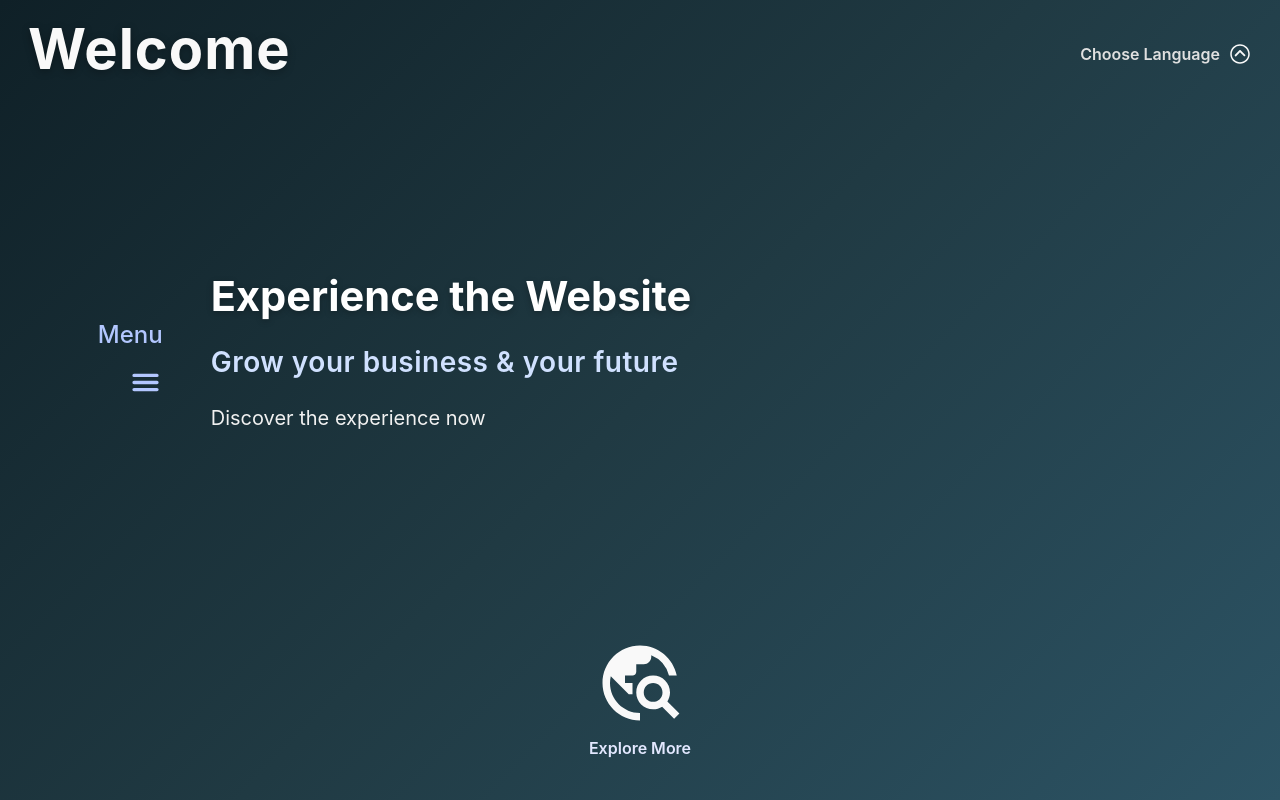
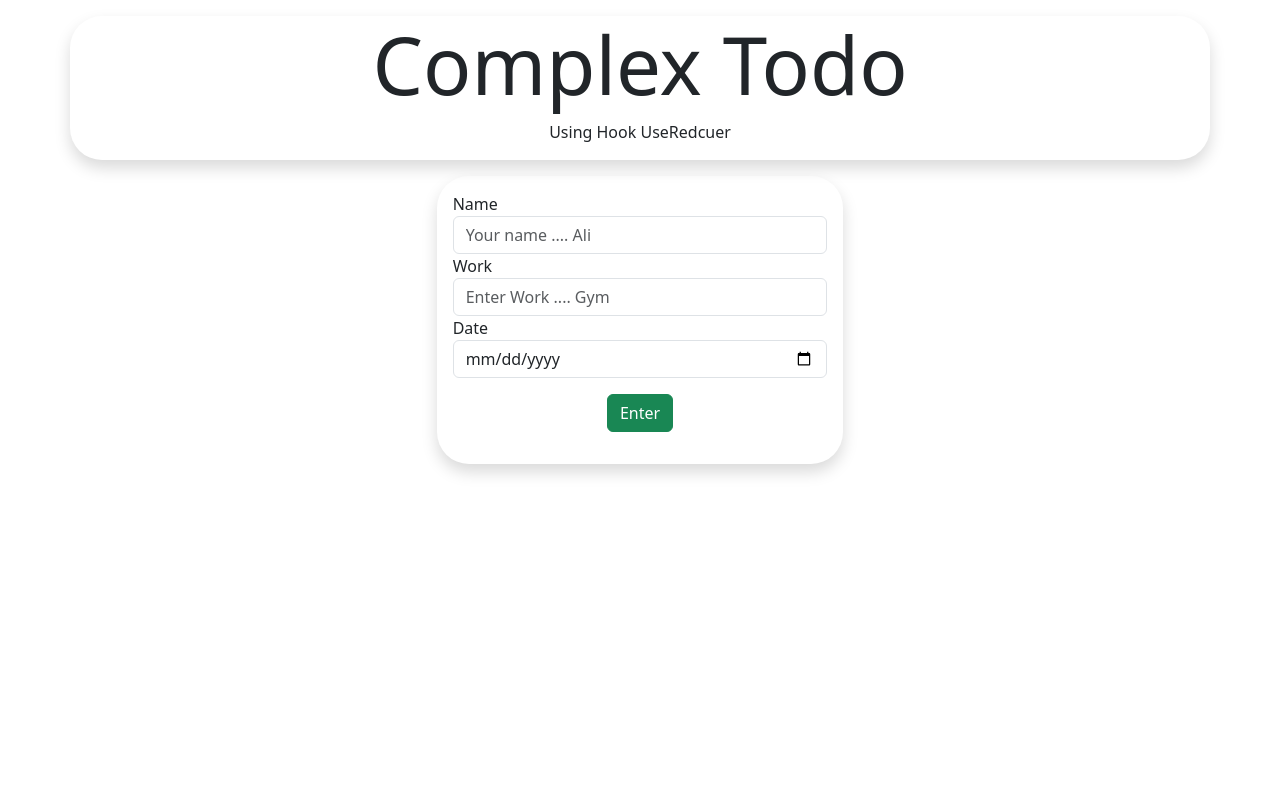
Before and after one commit to Mr-Aqib/ShortCir, a React (Vite) app: page / in a window 1280 px wide. Built offline with nearby package versions, Linux system fonts and the light colour scheme.

Commit message:
Complex Todo with usereducer

```diff
--- a/src/App.jsx
+++ b/src/App.jsx
@@ -17,6 +17,7 @@ import Productmain from "./ProductAPI/Productmain";
 import Form from "./Form/Form";
 import UseRef from "./Hooks/UseRef";
 import Mainpage from "./Website/Mainpage";
+import UsereducerTodo from "./TodoList/UsingRefcomplexTodo/UsereducerTodo";
 
 const App = () => {
   return (
@@ -39,7 +40,8 @@ const App = () => {
       {/* <Productmain /> */}
       {/* <Form /> */}
       {/* <UseRef /> */}
-      <Mainpage />
+      {/* <Mainpage /> */}
+      <UsereducerTodo />
     </>
   );
 };
--- /dev/null
+++ b/src/TodoList/UsingRefcomplexTodo/TodoCard.jsx
@@ -0,0 +1,15 @@
+import React from "react";
+
+const TodoCard = () => {
+  return (
+    <>
+      <div className="col-lg-4">
+        <div className="card">
+          <p>Add</p>
+        </div>
+      </div>
+    </>
+  );
+};
+
+export default TodoCard;
--- /dev/null
+++ b/src/TodoList/UsingRefcomplexTodo/TodoReducer.js
@@ -0,0 +1,41 @@
+
+
+export const reducer=(state,action)=>{
+    if(action.type=="ADD_DATA")
+    {
+    return {
+...state,
+todo:[...state.todo,action.payload],
+isTrue:true,
+message:"Message Successfully",
+
+}
+    }
+if(action.type=="Name_not_added")
+{
+    return {
+        ...state,
+        isError:true,
+        message:"Add Name First",
+        errorField:"name"
+    }
+}
+if(action.type=="Work_not_added")
+{
+    return{
+        ...state,
+        isError:true,
+        message:"Work not added",
+        errorField:"work"
+    }
+}
+if(action.type=="Date_not_added")
+{
+    return{
+        ...state,
+        isError:true,
+        message:"Date not Added",
+        errorField:"date"
+    }
+}
+}
--- /dev/null
+++ b/src/TodoList/UsingRefcomplexTodo/UsereducerTodo.jsx
@@ -0,0 +1,119 @@
+import React, { useReducer, useState } from "react";
+import { reducer } from "./TodoReducer";
+import toast from "react-hot-toast";
+import TodoCard from "./TodoCard";
+const initialState = {
+  todo: [],
+  message: "",
+  isError: false,
+  isSuccess: false,
+  errorField: null,
+};
+const UsereducerTodo = () => {
+  const [fields, setFields] = useState({
+    name: "",
+    work: "",
+    date: "",
+  });
+  const { name, work, date } = fields;
+  const [todoarr, setTodoarr] = useState([]);
+  const handleChange = (e) => {
+    setFields((preValues) => ({
+      ...preValues,
+      [e.target.name]: e.target.value,
+    }));
+  };
+  // useReducer
+  const [state, dispatch] = useReducer(reducer, initialState);
+  //BUTTON TO ADD TODO
+  const clickBtn = (e) => {
+    e.preventDefault();
+    if (!name) {
+      dispatch({ type: "Name_not_added" });
+    } else if (!work) {
+      dispatch({ type: "Work_not_added" });
+    } else if (!date) {
+      dispatch({ type: "Date_not_added" });
+    } else {
+      setTodoarr([...todoarr, fields]);
+      dispatch({ type: "ADD_DATA", payload: todoarr });
+      toast.success("Added Your Todo SuccessFully");
+      setFields({
+        name: "",
+        work: "",
+        date: "",
+      });
+    }
+  };
+  return (
+    <>
+      <div className="container-fluid">
+        <div className="my-3 text-center container rounded-5 shadow d-flex flex-column">
+          <h3 className="display-1">Complex Todo</h3>
+          <p>Using Hook UseRedcuer</p>
+        </div>
+        <div className="container col-lg-8">
+          <form className="w-50 p-3 shadow rounded-5 mx-auto">
+            <label htmlFor="">Name</label>
+            <input
+              value={name}
+              name="name"
+              type="text"
+              placeholder="Your name .... Ali"
+              className="form-control"
+              id=""
+              onChange={handleChange}
+            />
+            {state.isError && state.errorField == "name" && (
+              <p className="text-danger">{state.message}</p>
+            )}
+            <label htmlFor="">Work</label>
+            <input
+              value={work}
+              name="work"
+              type="text"
+              placeholder="Enter Work .... Gym"
+              className="form-control"
+              onChange={handleChange}
+            />
+            {state.isError && state.errorField == "work" && (
+              <p className="text-danger">{state.message}</p>
+            )}
+            <label htmlFor="">Date</label>
+            <input
+              type="date"
+              className="form-control"
+              placeholder="Enter Date"
+              id=""
+              value={date}
+              name="date"
+              onChange={handleChange}
+            />
+            {state.isError && state.errorField == "date" && (
+              <p className="text-danger">{state.message}</p>
+            )}
+            <button
+              onClick={clickBtn}
+              className="btn my-3 mx-auto d-block btn-success"
+            >
+              Enter
+            </button>
+          </form>
+        </div>
+        <div className="container-fluid">
+          <div className="row">
+            {state?.todo?.map((items, index) => {
+              return (
+                <>
+                  <TodoCard />
+                </>
+              );
+            })}
+          </div>
+        </div>
+      </div>
+    </>
+  );
+};
+
+export default UsereducerTodo;
--- a/src/Website/Firstpage.jsx
+++ b/src/Website/Firstpage.jsx
@@ -19,7 +19,7 @@ const FirstPage = () => {
         className="position-relative container-fluid d-flex flex-column"
       >
         {/* Header */}
-        <div className="p-3 d-flex flex-row align-items-center justify-content-between">
+        <div className="p-4 d-flex flex-row align-items-center justify-content-between">
           <h4
             className="display-4 fw-bold"
             style={{
--- a/src/Website/MenuPage.jsx
+++ b/src/Website/MenuPage.jsx
@@ -20,7 +20,7 @@ const MenuPage = ({ setMenubtnn, menubtnn }) => {
         }}
         className="container-fluid position-absolute"
       >
-        <div className="p-4 rounded-5 shadow container-fluid d-flex flex-row align-items-center justify-content-between">
+        <div className="p-4  container-fluid d-flex flex-row align-items-center justify-content-between">
           <h4
             className="display-4 fw-bold menu-title"
             style={{
```
